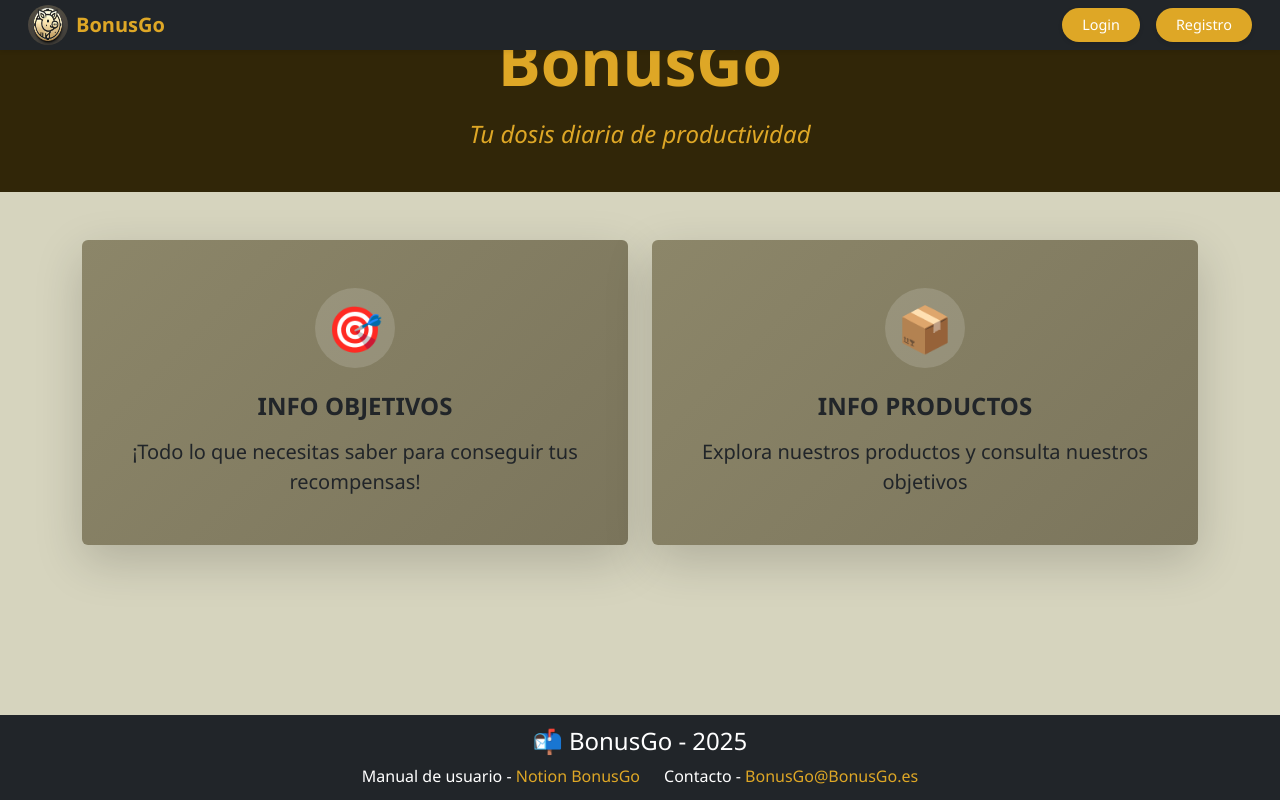
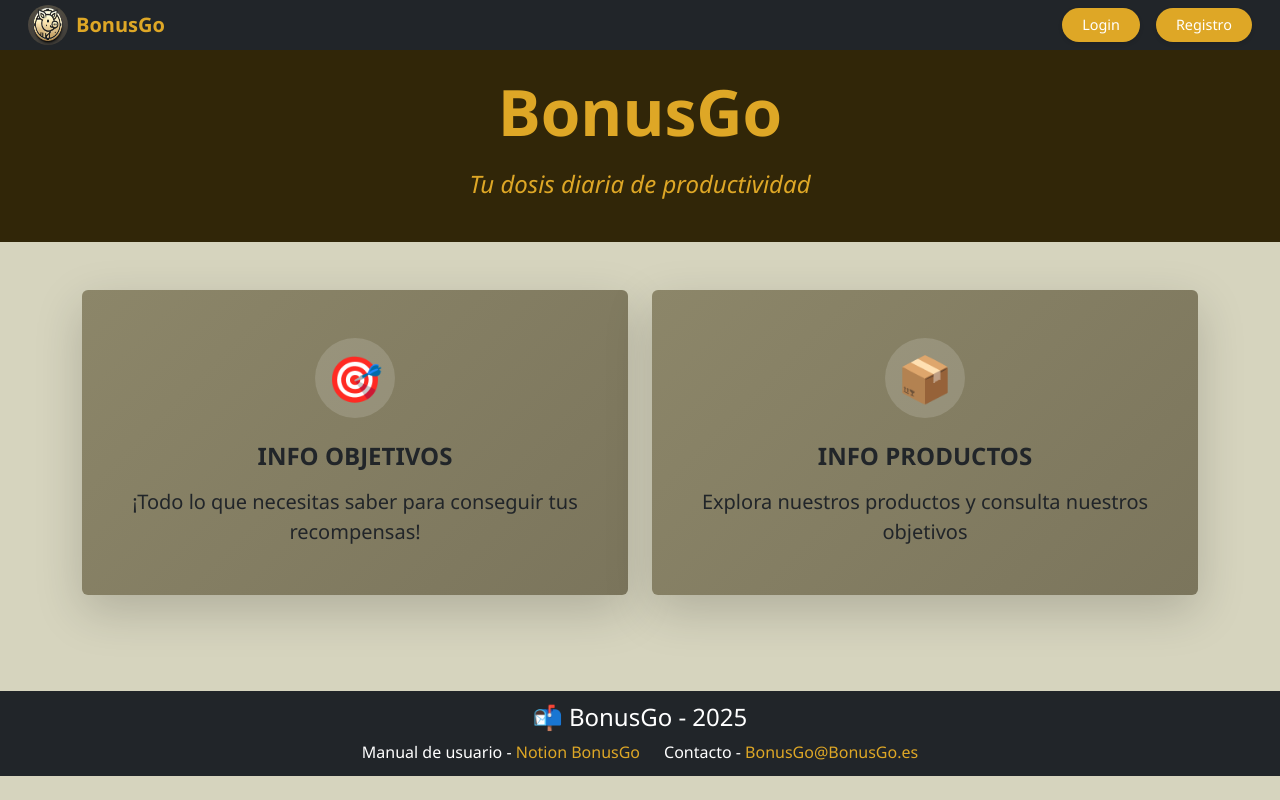
Before and after one commit to Sikemig/bonusGo-react, a React (Vite) app: page / in a window 1280 px wide. Built offline with nearby package versions, Linux system fonts and the light colour scheme.

Commit message:
index front

```diff
--- a/src/assets/styles/Index.css
+++ b/src/assets/styles/Index.css
@@ -3,7 +3,7 @@
     color: #DEA726;
     text-align: center;
     padding: 4rem 1rem;
-    width: 100vw;
+    width: 100%;
     height: 15vw;
   }
 
--- a/src/assets/styles/bonusGo.css
+++ b/src/assets/styles/bonusGo.css
@@ -1,4 +1,4 @@
-html, body, #root  {
+body, #root  {
   font-family: 'Segoe UI', sans-serif;
   background-color: #D6D4BE;
   margin: 0;
@@ -6,7 +6,14 @@ html, body, #root  {
   height: 100%;
   width: 100%;
   box-sizing: border-box;
+  display: flex;
+  flex-direction: column;
 }
+
+.main-content {
+  flex: 1; /* Ocupa todo el espacio disponible */
+}
+
 
 .navbar {
   background-color: #232220;
@@ -75,10 +82,9 @@ html, body, #root  {
   color: white;
   padding: 0.75rem 0;
   text-align: center;
-  position: fixed;
-  bottom: 0;
   width: 100%;
   z-index: 100;
+  margin: 0;
 }
 
 footer.footer a {
--- a/src/components/Index.jsx
+++ b/src/components/Index.jsx
@@ -30,8 +30,9 @@ export default function Index() {
 
     return (
         <>
+            <div className="main-content">
                 {/* Barra de navegación */}
-            <Navbar expand="lg" bg="dark" variant="dark" fixed="top" className="shadow-sm">
+                <Navbar expand="lg" bg="dark" variant="dark" className="shadow-sm">
                     <Container fluid>
                         <Navbar.Brand as={Link} to="/" className="d-flex align-items-center gap-2">
                             <img src={pigCoinLogo} width="40" height="40" alt="PigCoin Logo" className="rounded-circle" />
@@ -73,7 +74,7 @@ export default function Index() {
                         </div>
                     </div>
                 </div>
-
+            </div>
             {/* Footer */}
             <footer className="footer mt-5">
                 <h4>📬 BonusGo - 2025</h4>
```
Lines whose indentation alone changed are shown as unchanged.
